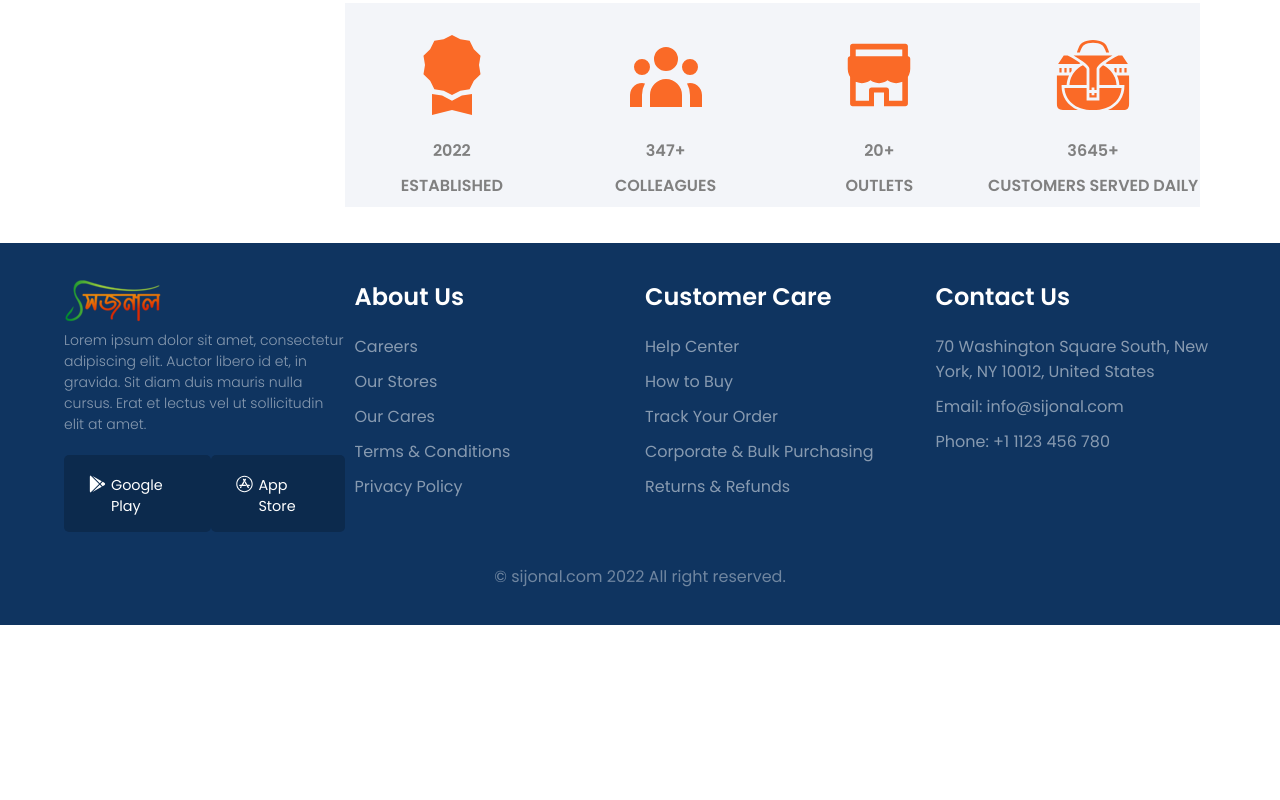
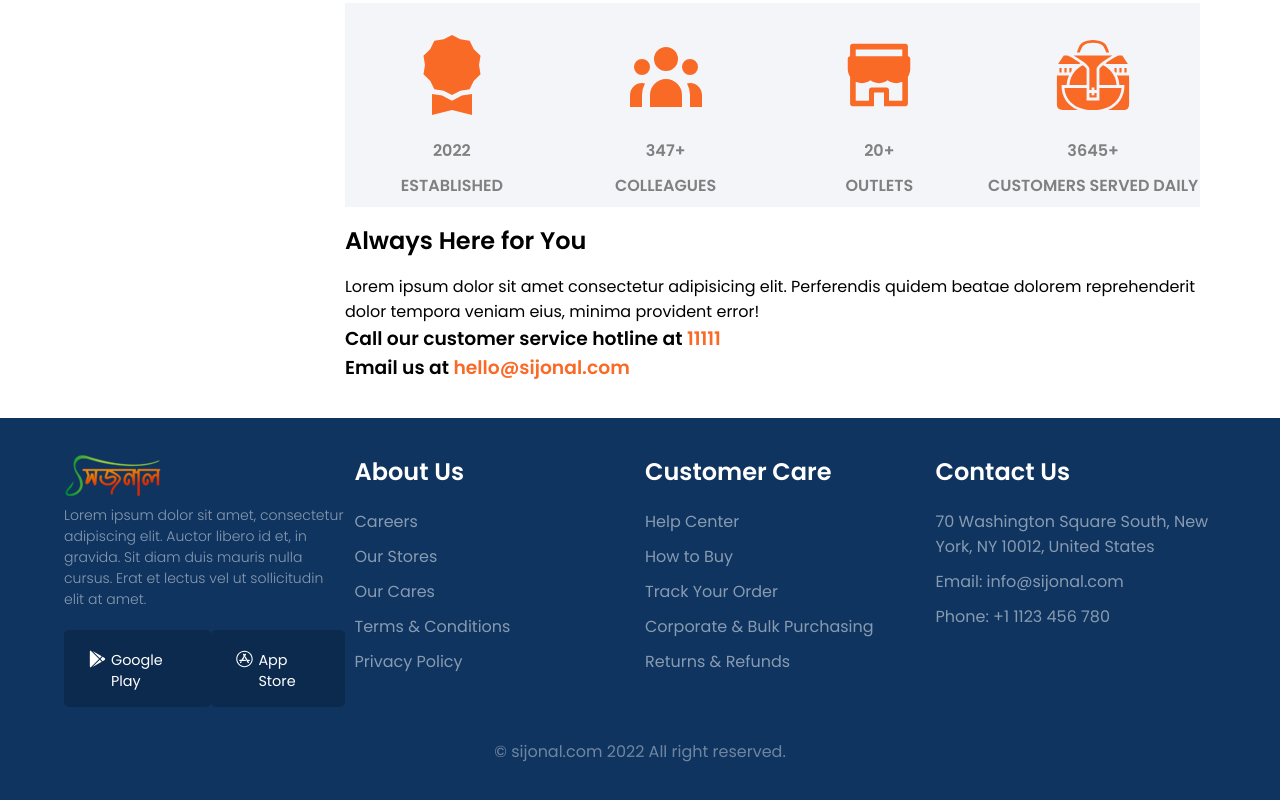
Before and after one commit to faha1999/sijonal, a React (Create React App) app: page /contact-us in a window 1280 px wide. Shown: the part 1448-2248 px from the top of the page. Before the commit the page ends 2073 px from the top, so only its background shows below. Built offline with nearby package versions, Linux system fonts and the light colour scheme.

Commit message:
complete contact

```diff
--- a/src/pages/Contact.jsx
+++ b/src/pages/Contact.jsx
@@ -58,6 +58,23 @@ export const Contact = () => {
                 ))}
               </div>
             </div>
+
+            <div className="contactUs">
+              <h1>Always Here for You</h1>
+              <p>
+                Lorem ipsum dolor sit amet consectetur adipisicing elit.
+                Perferendis quidem beatae dolorem reprehenderit dolor tempora
+                veniam eius, minima provident error!
+              </p>
+              <h3>
+                Call our customer service hotline at{' '}
+                <a href="tel:+11111">11111</a>
+              </h3>
+              <h3>
+                Email us at{' '}
+                <a href="mailto:hello@sijonal.com">hello@sijonal.com</a>
+              </h3>
+            </div>
           </div>
         </div>
       </div>
--- a/src/styles/pages/contact/_contact.scss
+++ b/src/styles/pages/contact/_contact.scss
@@ -34,3 +34,11 @@
     }
   }
 }
+
+.contactUs {
+  margin-top: 1rem;
+
+  a {
+    color: $orange;
+  }
+}
```
